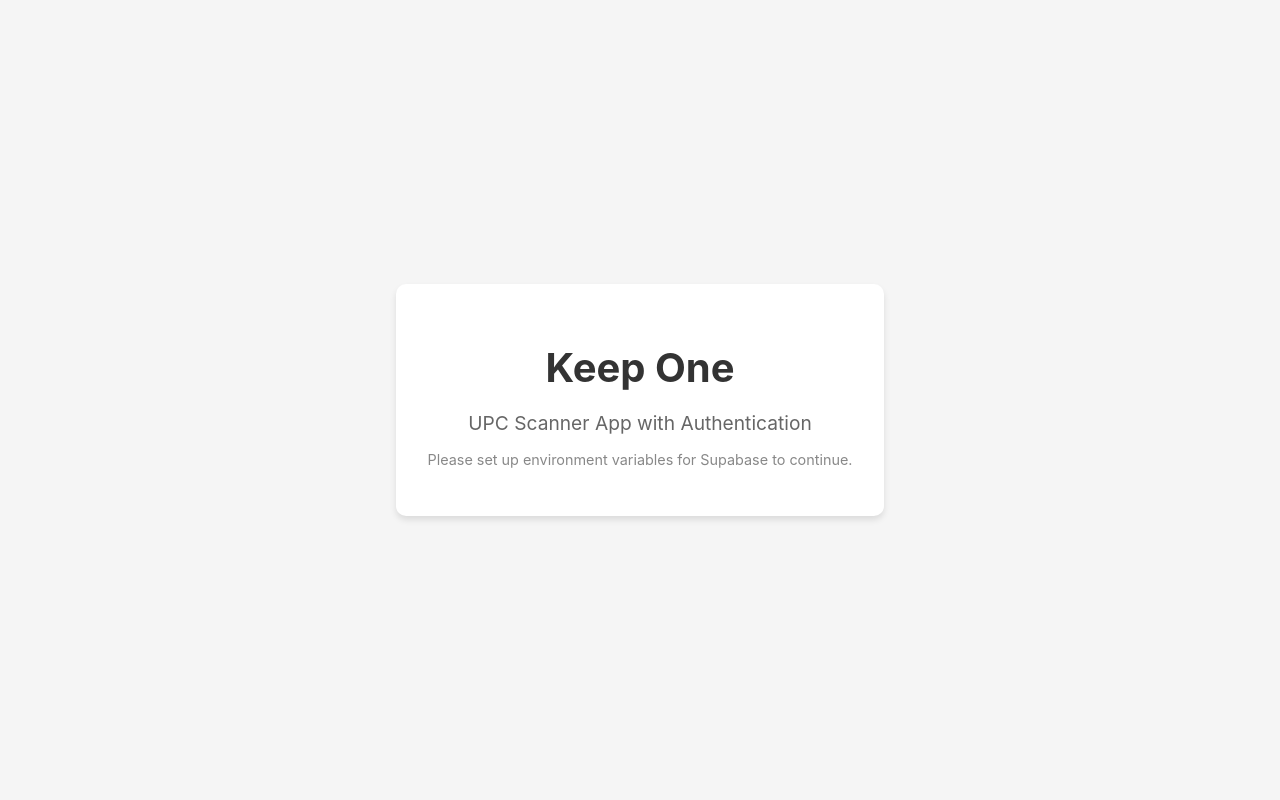
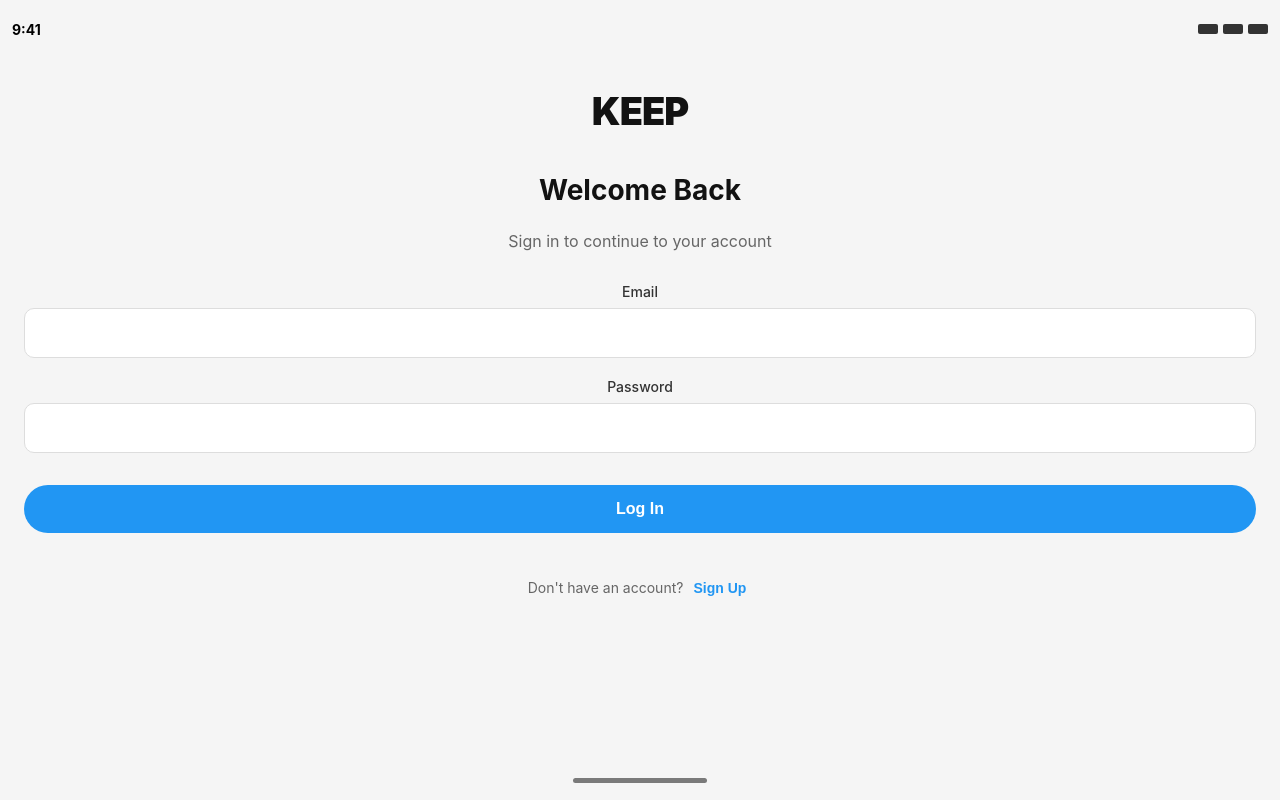
Before and after one commit to ziaworks/keep-one, a React (Create React App) app: page / in a window 1280 px wide. Built offline with nearby package versions, Linux system fonts and the light colour scheme.

Commit message:
Fix Supabase connection by setting up proper routing and authentication flow

```diff
--- a/src/App.tsx
+++ b/src/App.tsx
@@ -1,19 +1,44 @@
-import React from 'react';
+import React, { useEffect, useState } from 'react';
+import { BrowserRouter, Routes, Route, Navigate } from 'react-router-dom';
+import Home from './components/Home';
+import UpcScanner from './components/UpcScanner';
+import { supabase } from './supabaseClient';
 import './App.css';
 
 function App() {
+  const [session, setSession] = useState<any>(null);
+  const [loading, setLoading] = useState(true);
+
+  useEffect(() => {
+    // Check for existing session on load
+    supabase.auth.getSession().then(({ data: { session } }) => {
+      setSession(session);
+      setLoading(false);
+    });
+
+    // Set up auth state listener
+    const { data: { subscription } } = supabase.auth.onAuthStateChange(
+      (_event, session) => {
+        setSession(session);
+      }
+    );
+
+    return () => subscription.unsubscribe();
+  }, []);
+
+  if (loading) {
+    return <div className="App loading">Loading...</div>;
+  }
+
   return (
-    <div className="App">
-      <header className="App-header">
-        <h1>Keep One</h1>
-        <p>
-          UPC Scanner App with Authentication
-        </p>
-        <p className="small-text">
-          Please set up environment variables for Supabase to continue.
-        </p>
-      </header>
-    </div>
+    <BrowserRouter>
+      <div className="App">
+        <Routes>
+          <Route path="/" element={!session ? <Home /> : <Navigate to="/scanner" />} />
+          <Route path="/scanner" element={session ? <UpcScanner /> : <Navigate to="/" />} />
+        </Routes>
+      </div>
+    </BrowserRouter>
   );
 }
 
```
